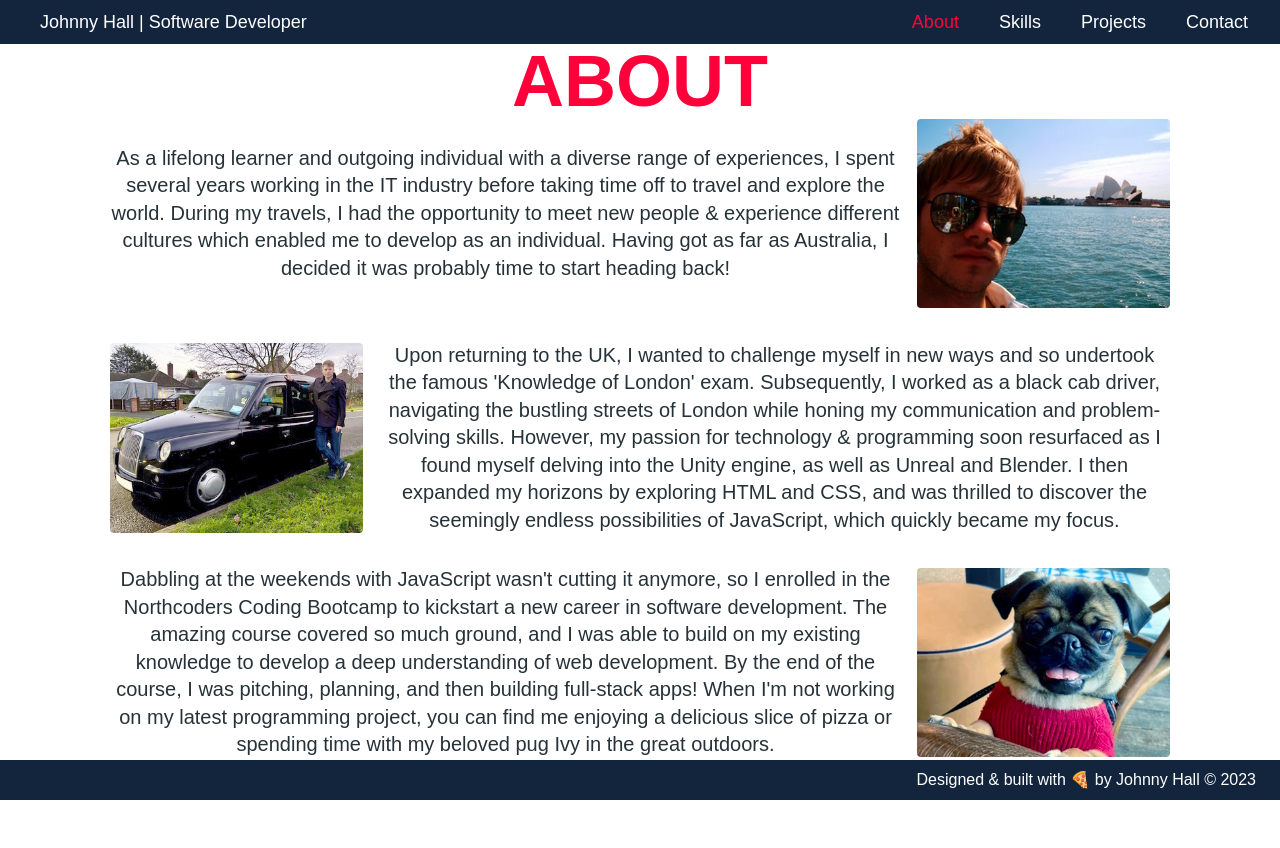
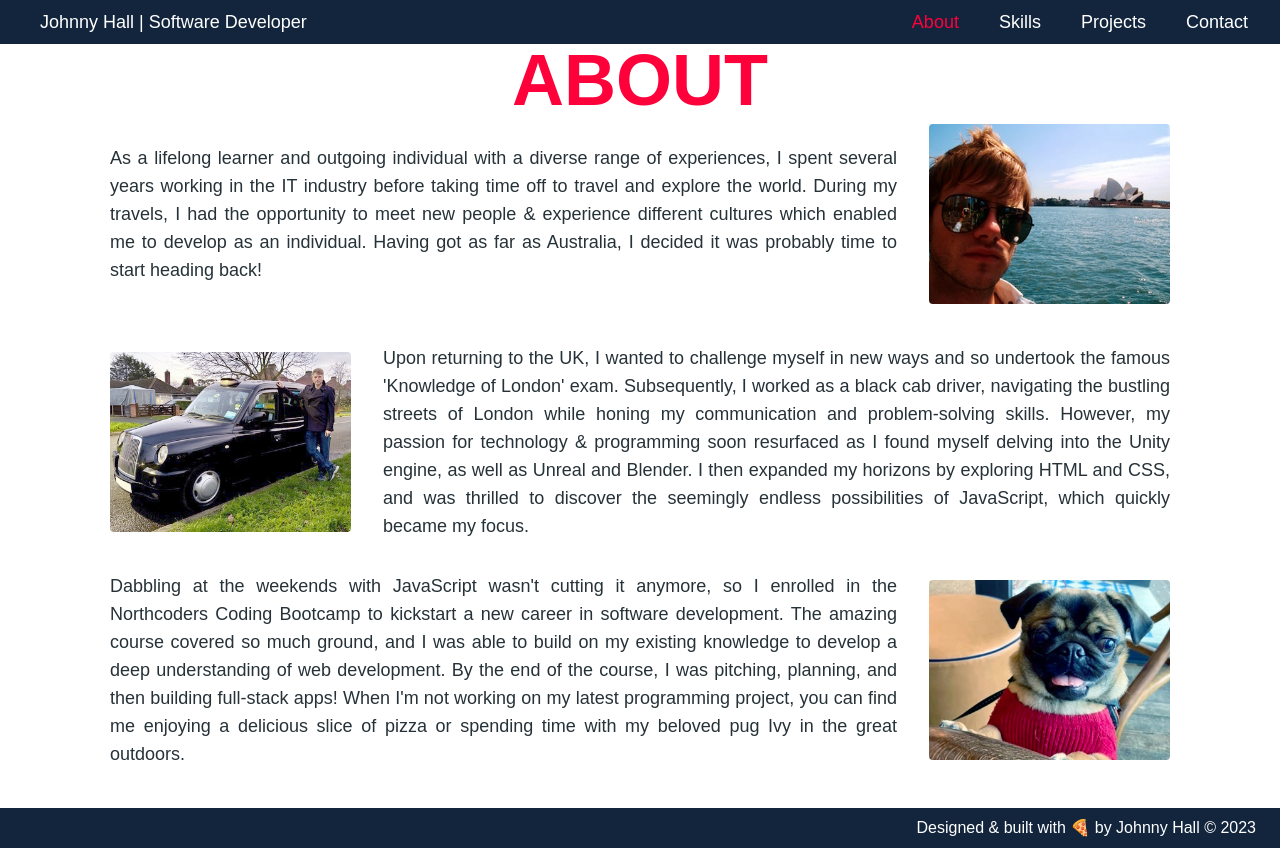
Before and after one commit to jbhall4291/portfolio, a React (Create React App) app: page /about in a window 1280 px wide. Before the commit the page ends 800 px from the top, so only its background shows below. Built offline with nearby package versions, Linux system fonts and the light colour scheme.

Commit message:
styling tweaks

```diff
--- a/src/components/About.jsx
+++ b/src/components/About.jsx
@@ -13,7 +13,9 @@ import {
 
 function About() {
   return (
-    <div className="plex container mx-auto px-5  lg:px-10">
+    <div
+      className="plex container mx-auto pb-10 px-5 lg:px-10"
+    >
       <h1
         className="headline-font text-center text-7xl text-highlight"
         id="about"
@@ -21,11 +23,10 @@ function About() {
         ABOUT
       </h1>
 
-      <div className="grid grid-rows-3 gap-y-8 gap-x-4 md:grid-cols-4 items-center">
+      <div className="flex grid-rows-3 flex-col items-center gap-x-8 gap-y-8 md:grid md:grid-cols-4">
         <Typography
-          variant="h5"
           color="blue-gray"
-          className="col-span-3 flex items-center text-center"
+          className="text-md flex items-center text-justify md:col-span-3  lg:text-lg"
         >
           As a lifelong learner and outgoing individual with a diverse range of
           experiences, I spent several years working in the IT industry before
@@ -35,7 +36,7 @@ function About() {
           Australia, I decided it was probably time to start heading back!
         </Typography>
         <img
-          className="col-span-1 rounded"
+          className="-order-1 col-span-1 rounded md:order-none"
           src={sydney}
           alt="me by sydney opera house"
         />
@@ -45,23 +46,23 @@ function About() {
         <Typography
           variant="h5"
           color="blue-gray"
-          className="col-span-3 flex  items-center  text-center"
+          className="text-md col-span-3 flex items-center text-justify  lg:text-lg "
         >
           Upon returning to the UK, I wanted to challenge myself in new ways and
           so undertook the famous 'Knowledge of London' exam. Subsequently, I
           worked as a black cab driver, navigating the bustling streets of
           London while honing my communication and problem-solving skills.
-          However, my passion for technology & programming soon resurfaced as
-          I found myself delving into the Unity
-          engine, as well as Unreal and Blender. I then expanded my horizons by exploring
-          HTML and CSS, and was thrilled to discover the seemingly endless
-          possibilities of JavaScript, which quickly became my focus.
+          However, my passion for technology & programming soon resurfaced as I
+          found myself delving into the Unity engine, as well as Unreal and
+          Blender. I then expanded my horizons by exploring HTML and CSS, and
+          was thrilled to discover the seemingly endless possibilities of
+          JavaScript, which quickly became my focus.
         </Typography>
 
         <Typography
           variant="h5"
           color="blue-gray"
-          className="col-span-3 flex items-center text-center"
+          className="text-md order-1 col-span-3 flex items-center text-justify md:order-none  lg:text-lg"
         >
           Dabbling at the weekends with JavaScript wasn't cutting it anymore, so
           I enrolled in the Northcoders Coding Bootcamp to kickstart a new
@@ -74,7 +75,7 @@ function About() {
           the great outdoors.
         </Typography>
 
-        <img className="col-span-1 rounded" src={ivy} alt="my pug, ivy" />
+        <img className="col-span-1 rounded " src={ivy} alt="my pug, ivy" />
       </div>
     </div>
   );
```
